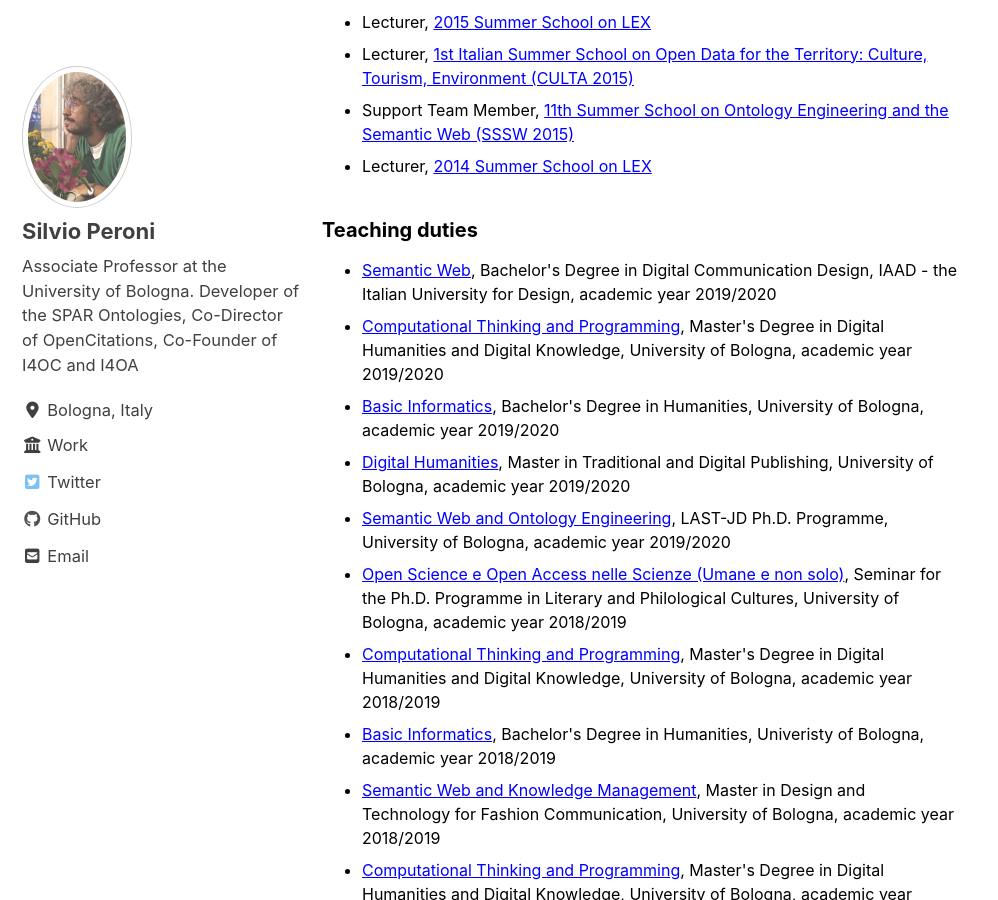
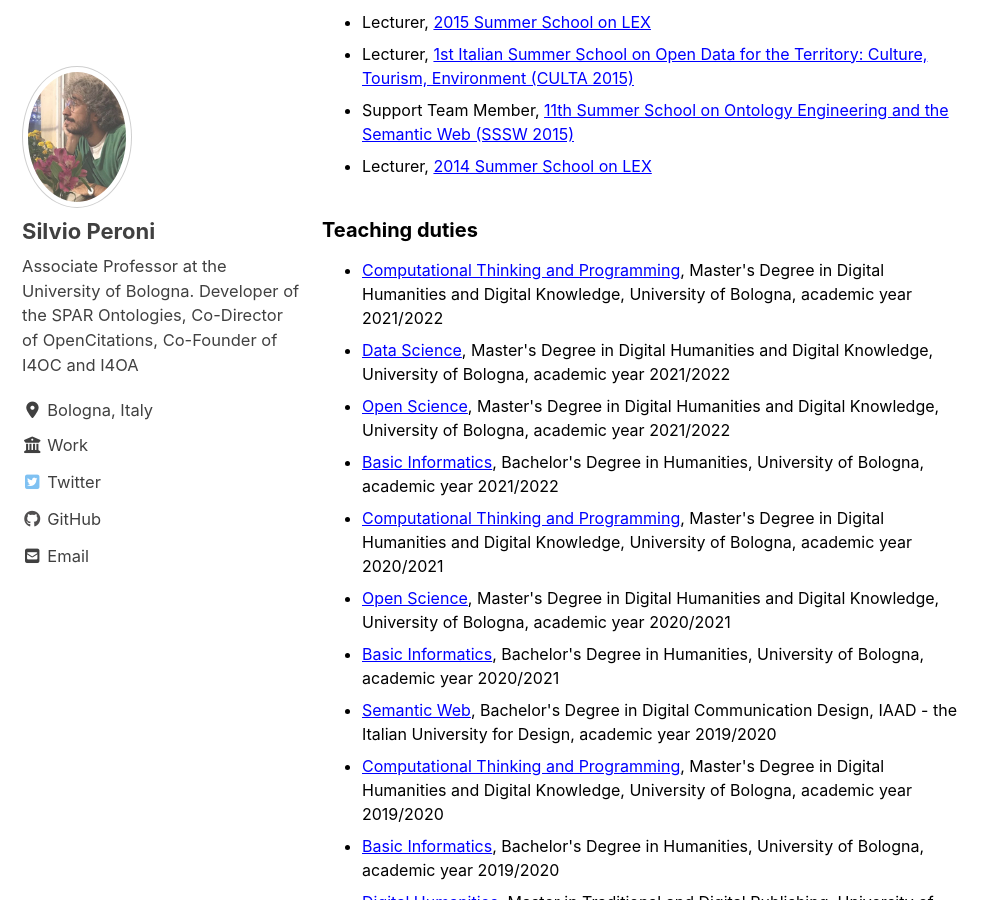
Before and after one commit to essepuntato/essepuntato.github.io, a Jekyll site: the page built from _pages/activities.md, in a window 1280 px wide and 900 px high, scrolled down 4645 px. Shown: the whole window, without its empty margins (0-998 px from the left). Built offline with Jekyll 4.4.1, drawn with Linux system fonts in a browser that asks for light colours; cached includes are drawn as plain includes; nearby versions of some CDN libraries.

Commit message:
Update teaching.yml

```diff
--- a/_data/activities/teaching.yml
+++ b/_data/activities/teaching.yml
@@ -1,3 +1,38 @@
+- name: "Computational Thinking and Programming"
+  degree: "Master's Degree in Digital Humanities and Digital Knowledge, University of Bologna"
+  url: "https://www.unibo.it/en/teaching/course-unit-catalogue/course-unit/2021/467045"
+  aa: "2021/2022"
+
+- name: "Data Science"
+  degree: "Master's Degree in Digital Humanities and Digital Knowledge, University of Bologna"
+  url: "https://www.unibo.it/en/teaching/course-unit-catalogue/course-unit/2021/467046"
+  aa: "2021/2022"
+
+- name: "Open Science"
+  degree: "Master's Degree in Digital Humanities and Digital Knowledge, University of Bologna"
+  url: "https://www.unibo.it/en/teaching/course-unit-catalogue/course-unit/2021/443753"
+  aa: "2021/2022"
+
+- name: "Basic Informatics"
+  degree: "Bachelor's Degree in Humanities, University of Bologna"
+  url: "https://www.unibo.it/en/teaching/course-unit-catalogue/course-unit/2021/458983"
+  aa: "2021/2022"
+
+- name: "Computational Thinking and Programming"
+  degree: "Master's Degree in Digital Humanities and Digital Knowledge, University of Bologna"
+  url: "https://www.unibo.it/en/teaching/course-unit-catalogue/course-unit/2020/424624"
+  aa: "2020/2021"
+
+- name: "Open Science"
+  degree: "Master's Degree in Digital Humanities and Digital Knowledge, University of Bologna"
+  url: "https://www.unibo.it/en/teaching/course-unit-catalogue/course-unit/2020/443753"
+  aa: "2020/2021"
+
+- name: "Basic Informatics"
+  degree: "Bachelor's Degree in Humanities, University of Bologna"
+  url: "https://www.unibo.it/en/teaching/course-unit-catalogue/course-unit/2020/458983"
+  aa: "2020/2021"
+
 - name: "Semantic Web"
   degree: "Bachelor's Degree in Digital Communication Design, IAAD - the Italian University for Design"
   url: "https://www.iaad.it/en/digital/"
@@ -10,7 +45,7 @@
 
 - name: "Basic Informatics"
   degree: "Bachelor's Degree in Humanities, University of Bologna"
-  url: "http://www.unibo.it/it/didattica/insegnamenti/insegnamento/2019/394759"
+  url: "https://www.unibo.it/en/teaching/course-unit-catalogue/course-unit/2019/394759"
   aa: "2019/2020"
 
 - name: "Digital Humanities"
@@ -35,7 +70,7 @@
 
 - name: "Basic Informatics"
   degree: "Bachelor's Degree in Humanities, Univeristy of Bologna"
-  url: "http://www.unibo.it/it/didattica/insegnamenti/insegnamento/2018/394759"
+  url: "https://www.unibo.it/en/teaching/course-unit-catalogue/course-unit/2018/394759"
   aa: "2018/2019"
 
 - name: "Semantic Web and Knowledge Management"
```
